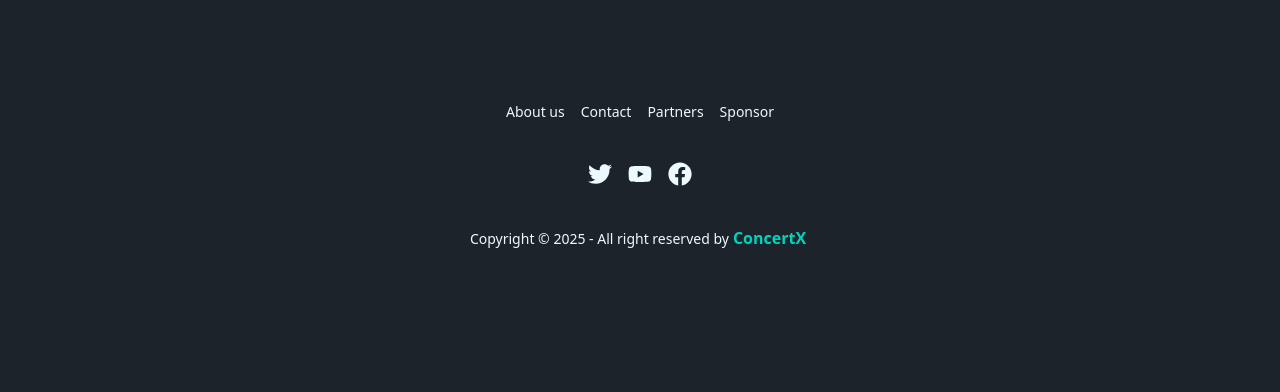
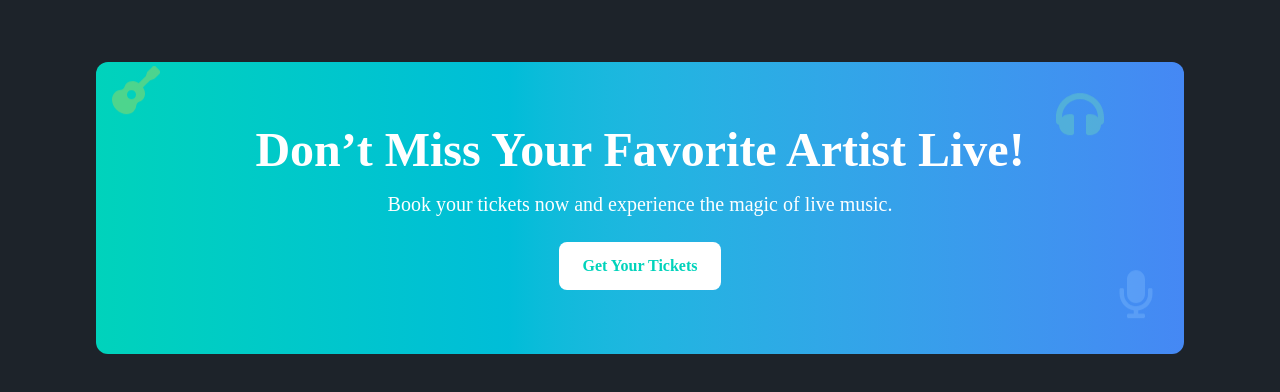
Before and after one commit to rubaiiyat/ConcertX, a React (Vite) app: page / in a window 1280 px wide. Shown: the part 2354-2746 px from the top of the page. Before the commit the page ends 2644 px from the top, so only its background shows below. Built offline with nearby package versions, Linux system fonts and the light colour scheme.

Commit message:
BannerBottom

```diff
--- a/src/App.jsx
+++ b/src/App.jsx
@@ -7,7 +7,7 @@ function App() {
   return (
     <div>
       <Navbar></Navbar>
-      <div className="mx-5 md:mx-18 lg:mx-24 min-h-[80vh]">
+      <div className="mx-5 md:mx-18 lg:mx-24 min-h-[80vh] mb-20">
         <Outlet></Outlet>
       </div>
       <Footer></Footer>
--- /dev/null
+++ b/src/Components/Pages/Home/BannerBottom.jsx
@@ -0,0 +1,31 @@
+import React from "react";
+import { FaGuitar, FaHeadphones, FaMicrophone } from "react-icons/fa";
+import { Link } from "react-router";
+
+const BannerBottom = () => {
+  return (
+    <div className="">
+      <div className="bg-gradient-to-r from-accent via-[#1fb6e0] to-[#4588f4] text-white py-16 px-6 rounded-xl relative overflow-hidden">
+        <FaGuitar className="absolute top-4 left-4 text-yellow-300 opacity-30 w-12 h-12 animate-bounce" />
+        <FaMicrophone className="absolute bottom-6 right-6 text-blue-300 opacity-30 w-12 h-12 animate-bounce" />
+        <FaHeadphones className="absolute top-10 right-20 text-green-300 opacity-30 w-12 h-12 animate-bounce" />
+
+        <div className="max-w-4xl mx-auto text-center">
+          <h2 className="text-4xl md:text-5xl font-bold mb-4">
+            Don’t Miss Your Favorite Artist Live!
+          </h2>
+          <p className="text-lg md:text-xl mb-6">
+            Book your tickets now and experience the magic of live music.
+          </p>
+          <Link to={"/events"}>
+            <button className="bg-white text-accent font-bold px-6 py-3 rounded-lg hover:bg-gray-100 transition hover:cursor-pointer">
+              Get Your Tickets
+            </button>
+          </Link>
+        </div>
+      </div>
+    </div>
+  );
+};
+
+export default BannerBottom;
--- a/src/Components/Pages/Home/Home.jsx
+++ b/src/Components/Pages/Home/Home.jsx
@@ -4,6 +4,7 @@ import Slider from "./Slider";
 import SponsorSlider from "./SponsorSlider";
 import PopularGenre from "./PopularGenre";
 import UpcomingEvents from "../../Events/UpcomingEvents";
+import BannerBottom from "./BannerBottom";
 
 const Home = () => {
   return (
@@ -13,6 +14,7 @@ const Home = () => {
       <SponsorSlider></SponsorSlider>
       <PopularGenre></PopularGenre>
       <UpcomingEvents></UpcomingEvents>
+      <BannerBottom></BannerBottom>
     </div>
   );
 };
```
